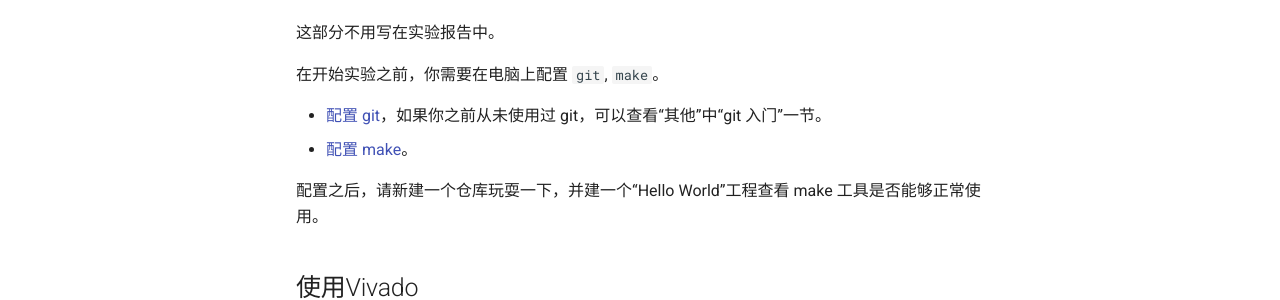
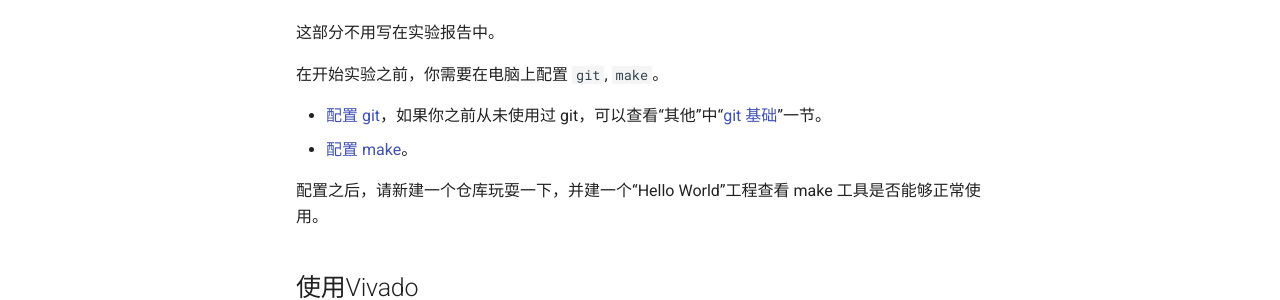
Before and after one commit to Guahao31/2023_CO, an MkDocs documentation site: the page built from docs/warmup/Lab0.md, in a window 1280 px wide and 900 px high, scrolled down 1181 px. Shown: the part 154-454 px from the top of the window. Built offline with MkDocs 1.6.1 and Material for MkDocs 9.7.7, drawn with Linux system fonts in a browser that asks for light colours; comment, search, counter and statistics services are not loaded.

Commit message:
style: fix broken list, etc.

```diff
--- a/docs/warmup/Lab0.md
+++ b/docs/warmup/Lab0.md
@@ -38,7 +38,7 @@
 
 在开始实验之前，你需要在电脑上配置 `git`, `make`。
 
-* [配置 git](https://www.windows11.pro/5639.html)，如果你之前从未使用过 git，可以查看“其他”中“git 入门”一节。
+* [配置 git](https://www.windows11.pro/5639.html)，如果你之前从未使用过 git，可以查看“其他”中“[git 基础](../../Other/about_git/)”一节。
 * [配置 make](https://tehub.com/a/aCYp1uw0tG)。
 
 配置之后，请新建一个仓库玩耍一下，并建一个“Hello World”工程查看 make 工具是否能够正常使用。
@@ -62,7 +62,7 @@
 
     请你帮助可怜的助教解决这个问题😭，完成实验！
 
-    - 你需要说明：
+    * 你需要说明：
         * 这个 Error 是出在哪个阶段 (Synthesis/Implementation/Generate Bitstream) ？
         * 助教应该怎么做？（请至少给出一种可能的解决方式）
         * 你是通过什么途径了解与解决这个 Error 的？（简单说明即可，参考内容请给出链接）
```
Also changed, not shown: docs/Lab1/FSM/FSM.md (+1 -1 lines), docs/Lab1/Lab1.md (+4 -4 lines), docs/Lab2/Lab2.md (+2 -2 lines), docs/warmup/Vivado_installation.md (+2 -2 lines).
